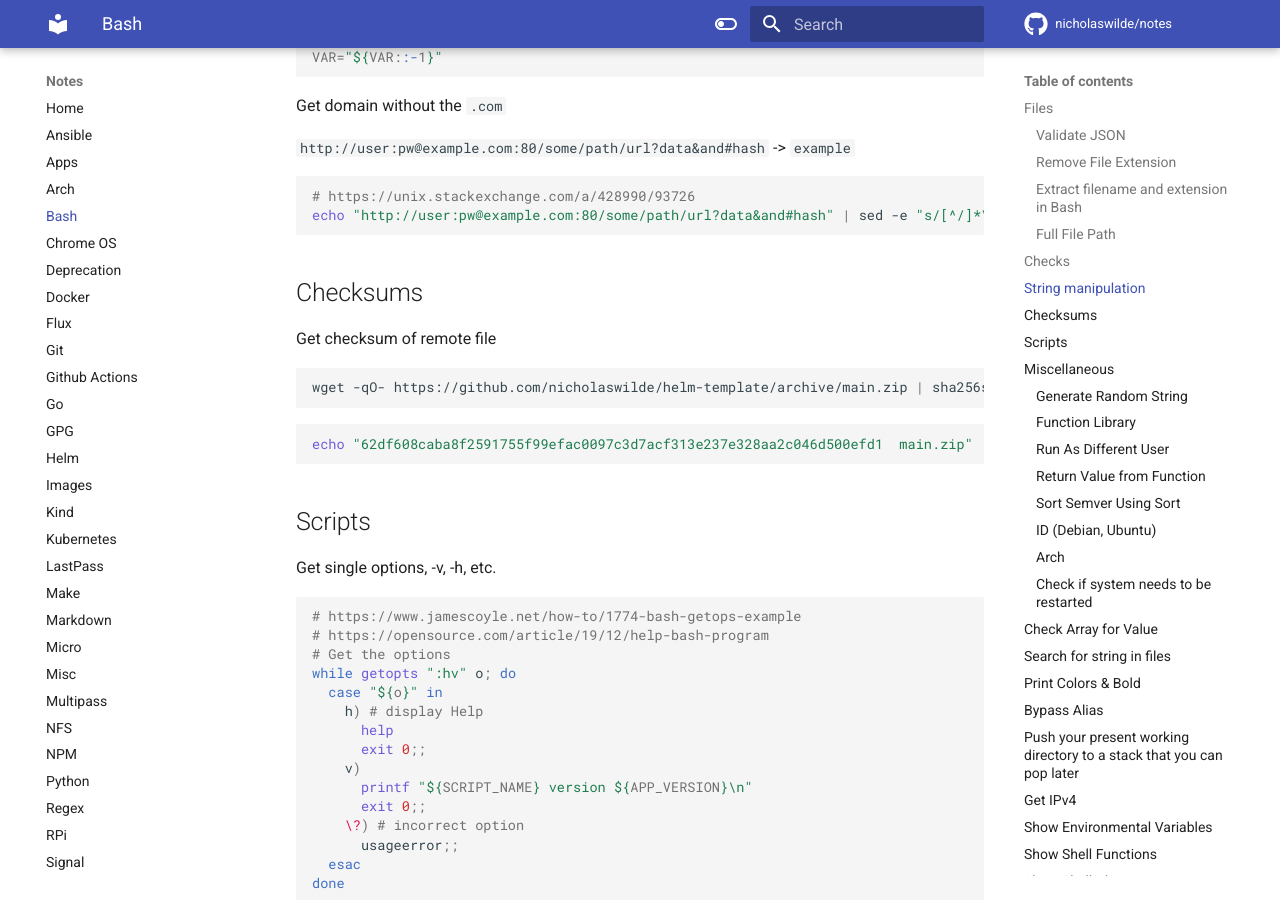
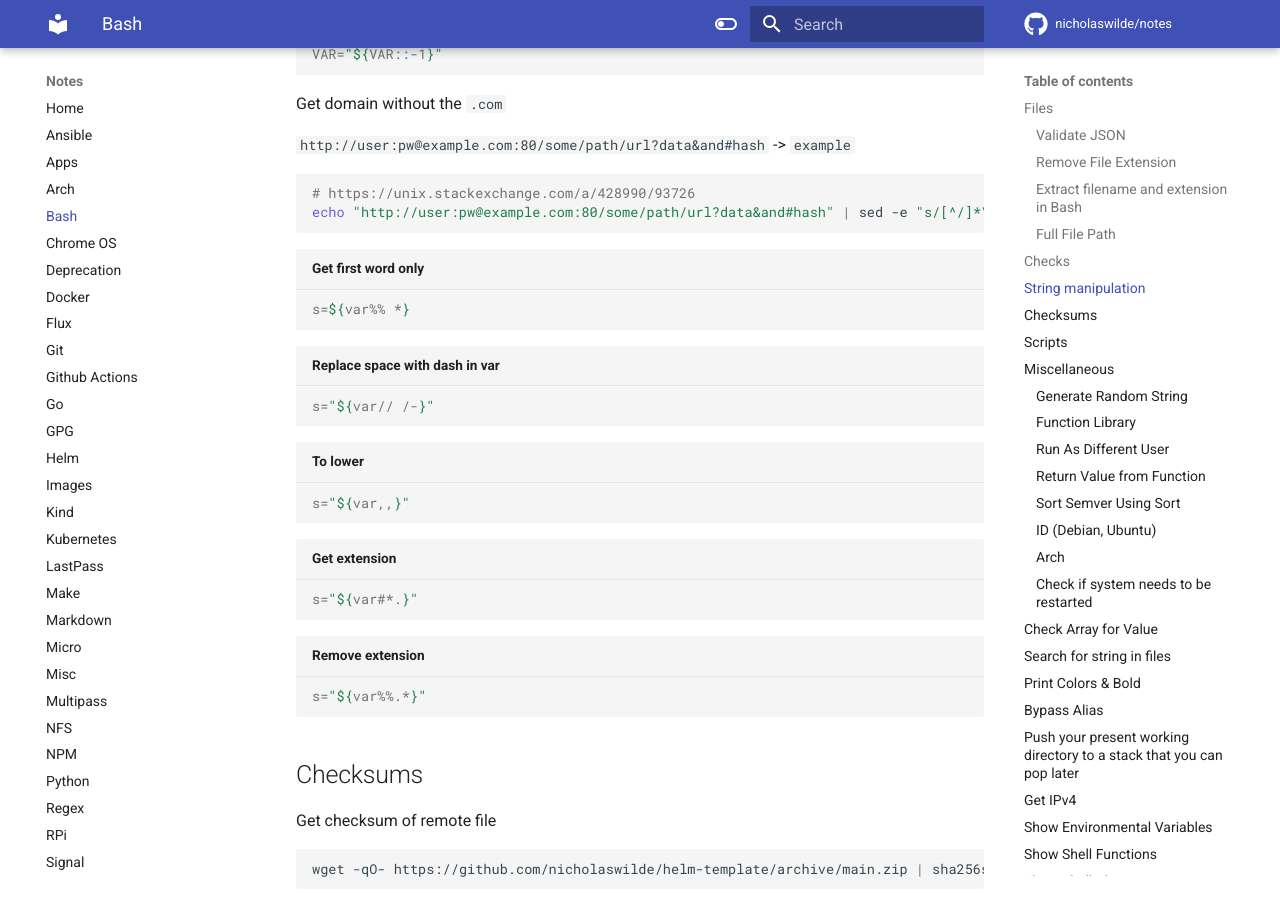
Before and after one commit to nicholaswilde/notes, an MkDocs documentation site: the page built from docs/bash.md, in a window 1280 px wide and 900 px high, scrolled down 3190 px. Built offline with MkDocs 1.6.1 and Material for MkDocs 9.7.7, drawn with Linux system fonts in a browser that asks for light colours; comment, search, counter and statistics services are not loaded; some of the changed text lies outside the part shown.

Commit message:
Update bash.md

````diff
--- a/docs/bash.md
+++ b/docs/bash.md
@@ -152,23 +152,17 @@ is_null "$left" && echo "is null"
 
 ```
 
-## String manipulation
+## [String manipulation][13]
 
-Get variable from a command
-
-```bash
+```bash title="Get variable from a command"
 VAR=$(basename "/tmp/file.txt")
 ```
 
-Get last character
-
-```bash
+```bash title="Get last character"
 VAR="${VAR: -1}"
 ```
 
-Remove last character
-
-```bash
+```bash title="Remove last character"
 VAR="${VAR::-1}"
 ```
 
@@ -179,6 +173,26 @@ Get domain without the `.com`
 ```shell
 # https://unix.stackexchange.com/a/428990/93726
 echo "http://user:pw@example.com:80/some/path/url?data&and#hash" | sed -e "s/[^/]*\/\/\([^@]*@\)\?\([^:/]*\).*/\2/" | sed "s/^www\.//" | cut -f 1 -d '.'
+```
+
+```shell title="Get first word only"
+s=${var%% *}
+```
+
+```shell title="Replace space with dash in var"
+s="${var// /-}"
+```
+
+```shell title="To lower"
+s="${var,,}"
+```
+
+```shell title="Get extension"
+s="${var#*.}"
+```
+
+```shell title="Remove extension"
+s="${var%%.*}"
 ```
 
 ## Checksums
@@ -528,28 +542,6 @@ alias
 sed -i 's/\t/     /g' tab-file.txt
 ```
 
-## POSTIX
-
-```shell title="Get first word only"
-s=${var%% *}
-```
-
-```shell title="Replace space with dash in var"
-s="${var// /-}"
-```
-
-```shell title="To lower"
-s="${var,,}"
-```
-
-```shell title="Get extension"
-s="${var#*.}"
-```
-
-```shell title="Remove extension"
-s="${var%%.*}"
-```
-
 ## [Git Status][11]
 
 ```shell
````
Also changed, not shown: other parts of docs/bash.md (+1 -0 lines).
